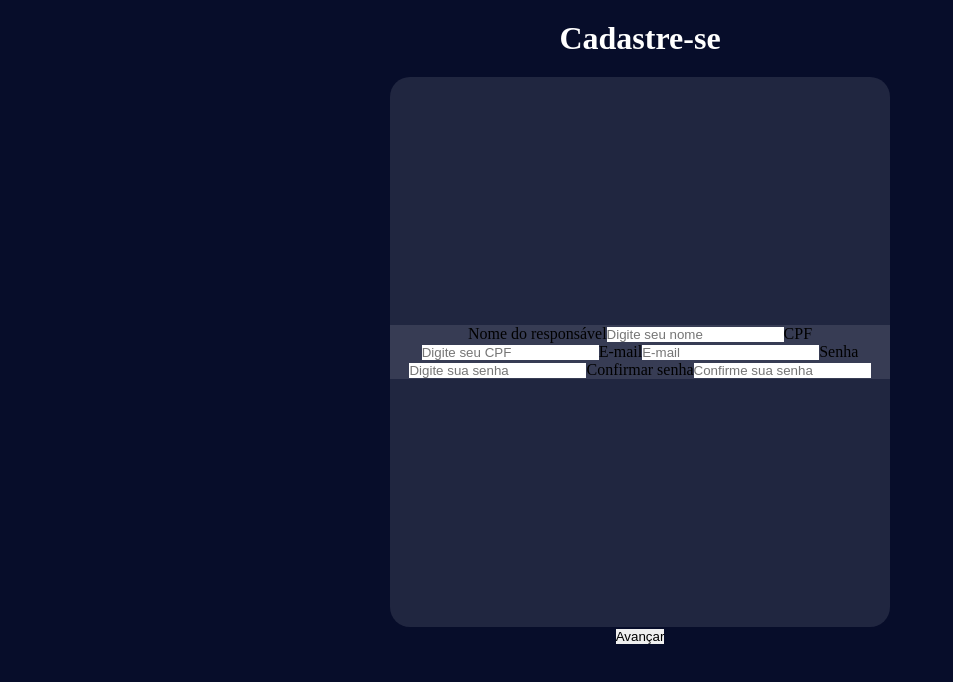
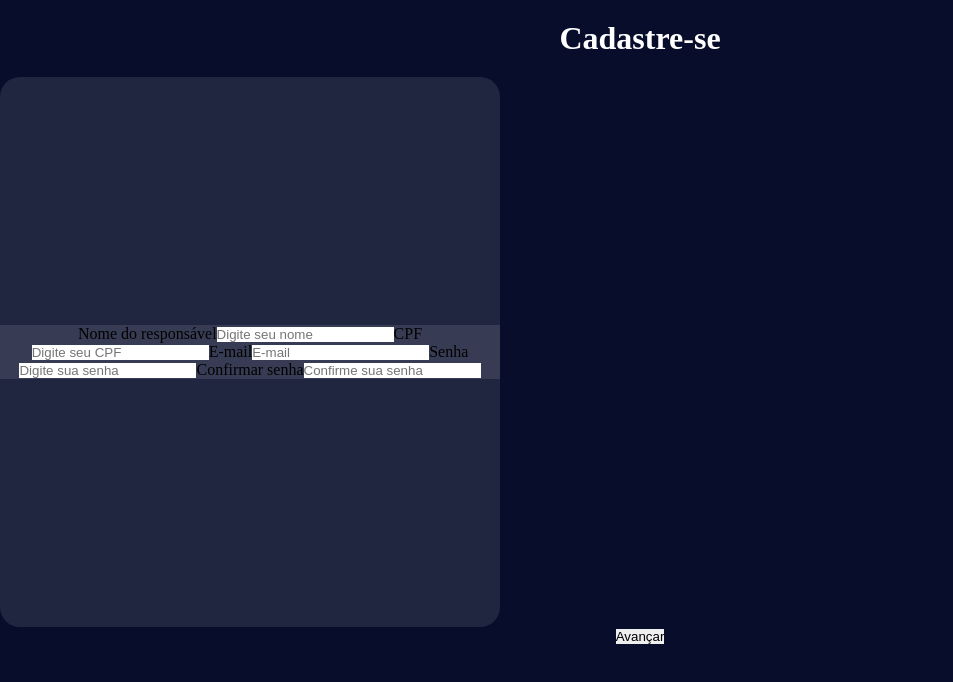
Before and after one commit to Rirfit/stellaris_FE, a React (Vite) app in the folder Stellaris/: page /cadastro in a window 1280 px wide. Shown: the top 682 px of the page, without its empty margins (0-953 px from the left). Built offline with nearby package versions, Linux system fonts and the light colour scheme.

Commit message:
tirando estilo root do gustvao

```diff
--- a/Stellaris/src/pages/Cadastro/style.css
+++ b/Stellaris/src/pages/Cadastro/style.css
@@ -1,10 +1,10 @@
 :root{
     /* background-image: url("./IMG/image.webp"); */
     /* background-size: 100%; */
-    display: flex;
-    align-items: center;
+    /* display: flex;
+    align-items: center; */
     text-align: center;
-    justify-content: center;
+    /* justify-content: center; */
     background-color: #070D2A;
 }
 
--- a/Stellaris/src/pages/Login/index.jsx
+++ b/Stellaris/src/pages/Login/index.jsx
@@ -1,9 +1,6 @@
-import NavBar from "../../components/Navbar"
-
 export const Login = () =>{
     return(
         <>
-        <NavBar/>
         <h1>Olá mundo do login</h1>
         </>
     )
```
